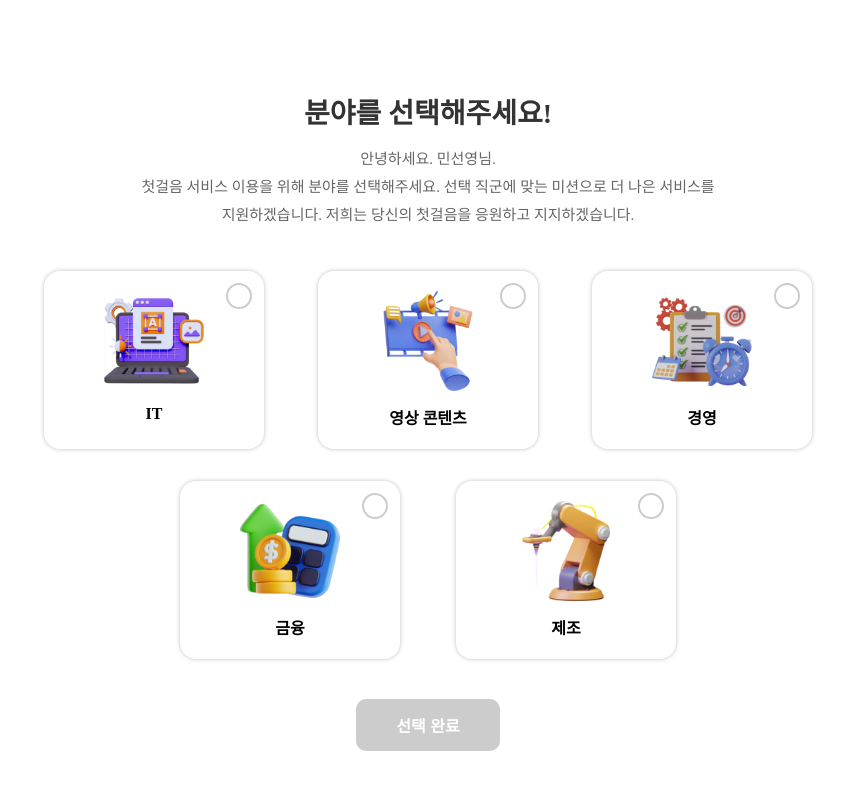
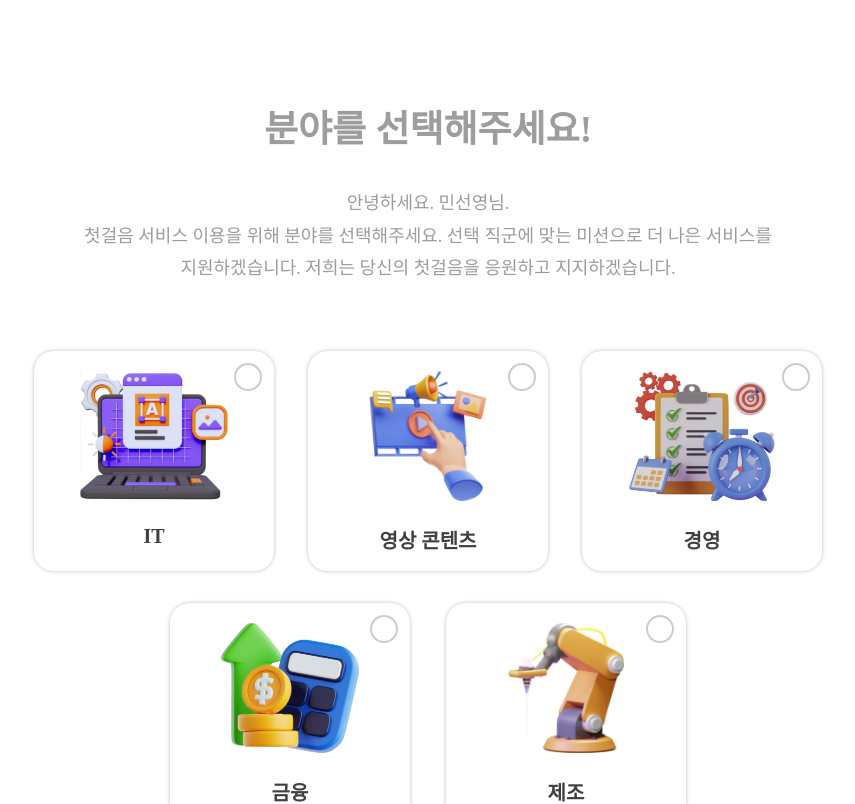
Before and after one commit to TeamS22D/first-step-web, a React (Vite) app: page /occupation in a window 1280 px wide. Shown: the top 804 px of the page, without its empty margins (212-1067 px from the left). Built offline with nearby package versions, Linux system fonts and the light colour scheme; a web font is replaced by a local one.

Commit message:
Update Occupation.style.ts

```diff
--- a/src/pages/Occupation/Occupation.style.ts
+++ b/src/pages/Occupation/Occupation.style.ts
@@ -9,17 +9,18 @@ export const Container = styled.div`
 `;
 
 export const Title = styled.h2`
-  font-size: 28px;
-  font-weight: 700;
-  color: #333;
-  margin-bottom: 12px;
+  font-size: 37px;
+  font-weight: 600;
+  color: #9F9C9C;
+  margin-bottom: 32px;
 `;
 
 export const Description = styled.div`
-  font-size: 15px;
+  font-size: 18px;
   line-height: 1.6;
-  color: #666;
-  margin-bottom: 40px;
+  color: #9F9C9C;
+  margin-bottom: 64px;
+  font-weight: 500;
 
   p {
     margin: 4px 0;
@@ -48,24 +49,26 @@ export const BottomRow = styled.div`
 
 export const Card = styled.div<{ $selected: boolean }>`
   position: relative;
-  width: 180px;
+  width: 200px;
+  height: 180px;
   background: #fff;
-  border-radius: 16px;
+  border-radius: 20px;
   padding: 20px;
   cursor: pointer;
   box-shadow: 0 0px 4px #bfbfbf;
   transition: all 0.2s ease;
 
   img {
-    width: 100px;
-    height: 100px;
+    width: 148px;
+    height: 130px;
     object-fit: contain;
-    margin-bottom: 10px;
+    margin-bottom: 20px;
   }
 
   p {
-    font-size: 16px;
+    font-size: 20px;
     font-weight: 600;
+    color: #404040;
     margin: 0;
   }
 
@@ -81,8 +84,8 @@ export const CheckCircle = styled.div<{ $selected: boolean }>`
   position: absolute;
   top: 12px;
   right: 12px;
-  width: 22px;
-  height: 22px;
+  width: 24px;
+  height: 24px;
   border-radius: 50%;
   border: 2px solid ${({ $selected }) => ($selected ? "#89DCBC" : "#ccc")};
   background: #fff;
@@ -93,7 +96,7 @@ export const CheckCircle = styled.div<{ $selected: boolean }>`
 
   img {
     height: 30px;
-    margin-top: 10px;
+    margin-top: 20px;
   }
 `;
 
@@ -102,9 +105,9 @@ export const SubmitButton = styled.button`
   color: white;
   border: none;
   border-radius: 10px;
-  padding: 14px 40px;
+  padding: 20px 208px;
   font-size: 16px;
-  font-weight: 600;
+  font-weight: 800;
   cursor: ${({ disabled }) => (disabled ? "not-allowed" : "pointer")};
   transition: 0.2s ease;
 `;
```
